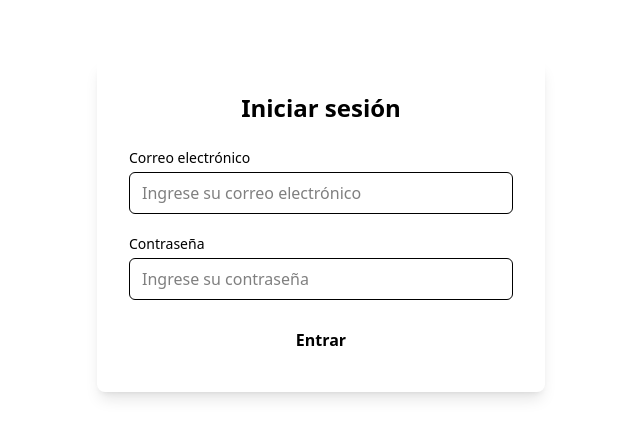
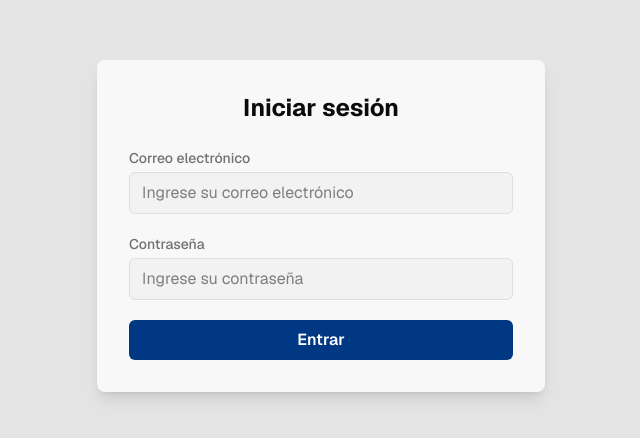
Before and after one commit to Chrystian-Calderon/Reto-Factus, a React app in the folder frontend/: page / in a window 1280 px wide. Shown: the part 174-612 px from the top of the page, without its empty margins (319-959 px from the left). Built offline with nearby package versions, Linux system fonts and the light colour scheme; no server answers; the HTML template or start-up script is replaced by a standard one.

Commit message:
style initialization

```diff
--- a/frontend/src/index.css
+++ b/frontend/src/index.css
@@ -1 +1,137 @@
-@import 'tailwindcss';
+@import url('https://fonts.googleapis.com/css2?family=Geist+Mono:wght@100..900&family=Geist:wght@100..900&display=swap');
+@import "tailwindcss";
+/* @import "tw-animate-css"; */
+
+@custom-variant dark (&:is(.dark *));
+
+:root {
+  /* Neutral colors */
+  --background: oklch(1 0 0);
+  --foreground: oklch(0.15 0 0);
+  --card: oklch(0.98 0 0);
+  --card-foreground: oklch(0.15 0 0);
+  --popover: oklch(1 0 0);
+  --popover-foreground: oklch(0.15 0 0);
+
+  /* Primary blue */
+  --primary: oklch(0.35 0.15 250);
+  --primary-foreground: oklch(1 0 0);
+
+  /* Accents and neutrals */
+  --secondary: oklch(0.95 0 0);
+  --secondary-foreground: oklch(0.15 0 0);
+  --muted: oklch(0.92 0 0);
+  --muted-foreground: oklch(0.55 0 0);
+  --accent: oklch(0.35 0.15 250);
+  --accent-foreground: oklch(1 0 0);
+  --destructive: oklch(0.577 0.245 27.325);
+  --destructive-foreground: oklch(1 0 0);
+  --border: oklch(0.9 0 0);
+  --input: oklch(0.96 0 0);
+  --ring: oklch(0.35 0.15 250);
+
+  /* Charts */
+  --chart-1: oklch(0.35 0.15 250);
+  --chart-2: oklch(0.6 0.118 184.704);
+  --chart-3: oklch(0.398 0.07 227.392);
+  --chart-4: oklch(0.828 0.189 84.429);
+  --chart-5: oklch(0.769 0.188 70.08);
+
+  /* Sidebar */
+  --sidebar: oklch(0.98 0 0);
+  --sidebar-foreground: oklch(0.15 0 0);
+  --sidebar-primary: oklch(0.35 0.15 250);
+  --sidebar-primary-foreground: oklch(1 0 0);
+  --sidebar-accent: oklch(0.92 0 0);
+  --sidebar-accent-foreground: oklch(0.15 0 0);
+  --sidebar-border: oklch(0.9 0 0);
+  --sidebar-ring: oklch(0.35 0.15 250);
+
+  --radius: 0.5rem;
+}
+
+.dark {
+  --background: oklch(0.12 0 0);
+  --foreground: oklch(0.95 0 0);
+  --card: oklch(0.15 0 0);
+  --card-foreground: oklch(0.95 0 0);
+  --popover: oklch(0.12 0 0);
+  --popover-foreground: oklch(0.95 0 0);
+  --primary: oklch(0.45 0.18 250);
+  --primary-foreground: oklch(0.12 0 0);
+  --secondary: oklch(0.25 0 0);
+  --secondary-foreground: oklch(0.95 0 0);
+  --muted: oklch(0.25 0 0);
+  --muted-foreground: oklch(0.65 0 0);
+  --accent: oklch(0.45 0.18 250);
+  --accent-foreground: oklch(0.12 0 0);
+  --destructive: oklch(0.396 0.141 25.723);
+  --destructive-foreground: oklch(0.95 0 0);
+  --border: oklch(0.25 0 0);
+  --input: oklch(0.2 0 0);
+  --ring: oklch(0.45 0.18 250);
+  --chart-1: oklch(0.45 0.18 250);
+  --chart-2: oklch(0.696 0.17 162.48);
+  --chart-3: oklch(0.769 0.188 70.08);
+  --chart-4: oklch(0.627 0.265 303.9);
+  --chart-5: oklch(0.645 0.246 16.439);
+  --sidebar: oklch(0.15 0 0);
+  --sidebar-foreground: oklch(0.95 0 0);
+  --sidebar-primary: oklch(0.45 0.18 250);
+  --sidebar-primary-foreground: oklch(0.12 0 0);
+  --sidebar-accent: oklch(0.25 0 0);
+  --sidebar-accent-foreground: oklch(0.95 0 0);
+  --sidebar-border: oklch(0.25 0 0);
+  --sidebar-ring: oklch(0.45 0.18 250);
+}
+
+@theme inline {
+  --font-sans: "Geist", "Geist Fallback";
+  --font-mono: "Geist Mono", "Geist Mono Fallback";
+  --color-background: var(--background);
+  --color-foreground: var(--foreground);
+  --color-card: var(--card);
+  --color-card-foreground: var(--card-foreground);
+  --color-popover: var(--popover);
+  --color-popover-foreground: var(--popover-foreground);
+  --color-primary: var(--primary);
+  --color-primary-foreground: var(--primary-foreground);
+  --color-secondary: var(--secondary);
+  --color-secondary-foreground: var(--secondary-foreground);
+  --color-muted: var(--muted);
+  --color-muted-foreground: var(--muted-foreground);
+  --color-accent: var(--accent);
+  --color-accent-foreground: var(--accent-foreground);
+  --color-destructive: var(--destructive);
+  --color-destructive-foreground: var(--destructive-foreground);
+  --color-border: var(--border);
+  --color-input: var(--input);
+  --color-ring: var(--ring);
+  --color-chart-1: var(--chart-1);
+  --color-chart-2: var(--chart-2);
+  --color-chart-3: var(--chart-3);
+  --color-chart-4: var(--chart-4);
+  --color-chart-5: var(--chart-5);
+  --radius-sm: calc(var(--radius) - 4px);
+  --radius-md: calc(var(--radius) - 2px);
+  --radius-lg: var(--radius);
+  --radius-xl: calc(var(--radius) + 4px);
+  --color-sidebar: var(--sidebar);
+  --color-sidebar-foreground: var(--sidebar-foreground);
+  --color-sidebar-primary: var(--sidebar-primary);
+  --color-sidebar-primary-foreground: var(--sidebar-primary-foreground);
+  --color-sidebar-accent: var(--sidebar-accent);
+  --color-sidebar-accent-foreground: var(--sidebar-accent-foreground);
+  --color-sidebar-border: var(--sidebar-border);
+  --color-sidebar-ring: var(--sidebar-ring);
+}
+
+@layer base {
+  * {
+    @apply border-border outline-ring/50;
+  }
+
+  body {
+    @apply bg-background text-foreground;
+  }
+}
```
